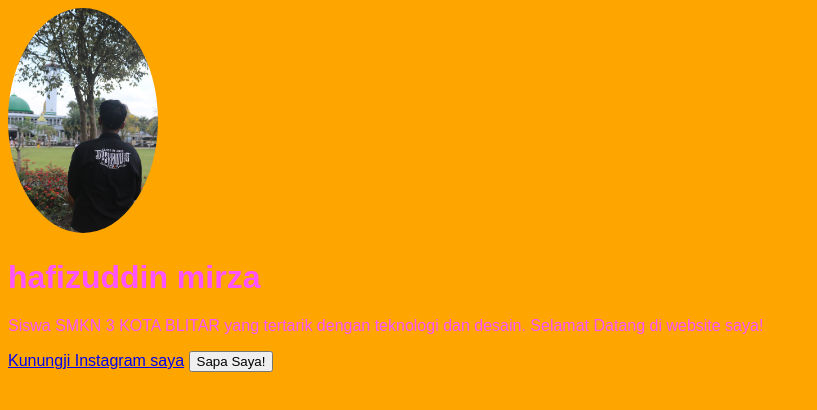
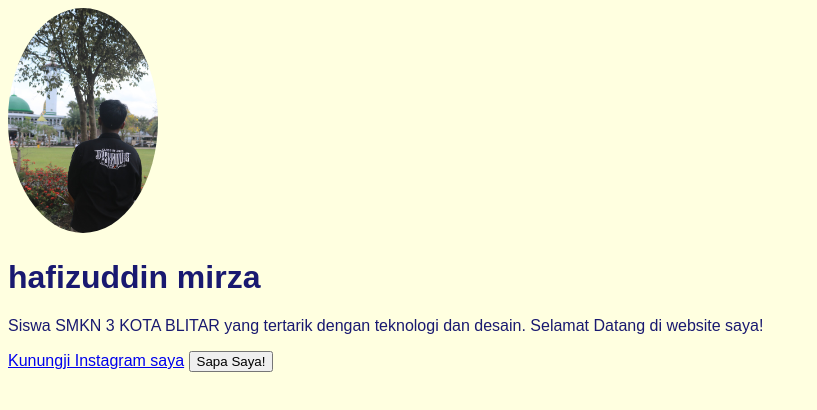
Before and after one commit to Mirza28dsm/pelatihanTIK, a plain HTML site: page index.html in a window 1280 px wide. Shown: the whole page, without its empty margins (0-817 px from the left). Drawn offline with Linux system fonts and the light colour scheme.

Commit message:
Update style.css

```diff
--- a/style.css
+++ b/style.css
@@ -1,7 +1,7 @@
 body {
-     background-color: #ffa500; /*Warna kuning cerah */
-   font-family: Arial, sans-serif; /* Jenis huruf yang bersih dan mudah dibaca */
-  color: #ff53ff; /* Warna teks utama (Ungu Gelap) */
+     background-color: #FFFFE0; /* Warna kuning cerah */
+font-family: Arial, sans-serif; /* Jenis huruf yang bersih dan mudah dibaca */
+color: #191970; /* Warna teks utama (Biru Gelap) */
 }
 
 .kartu Profil {
```
